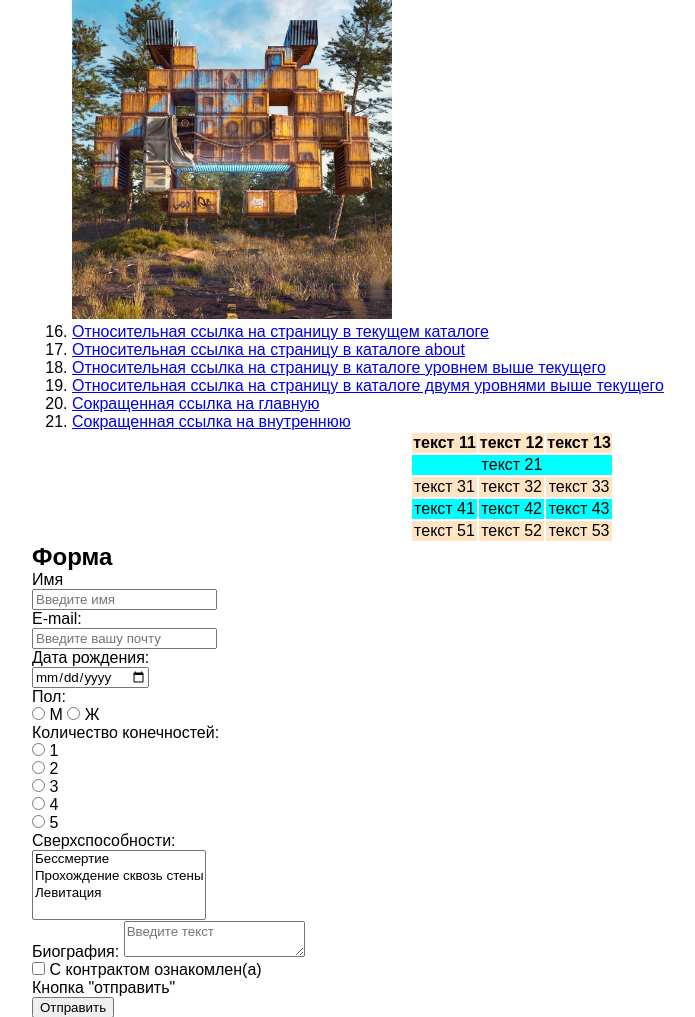
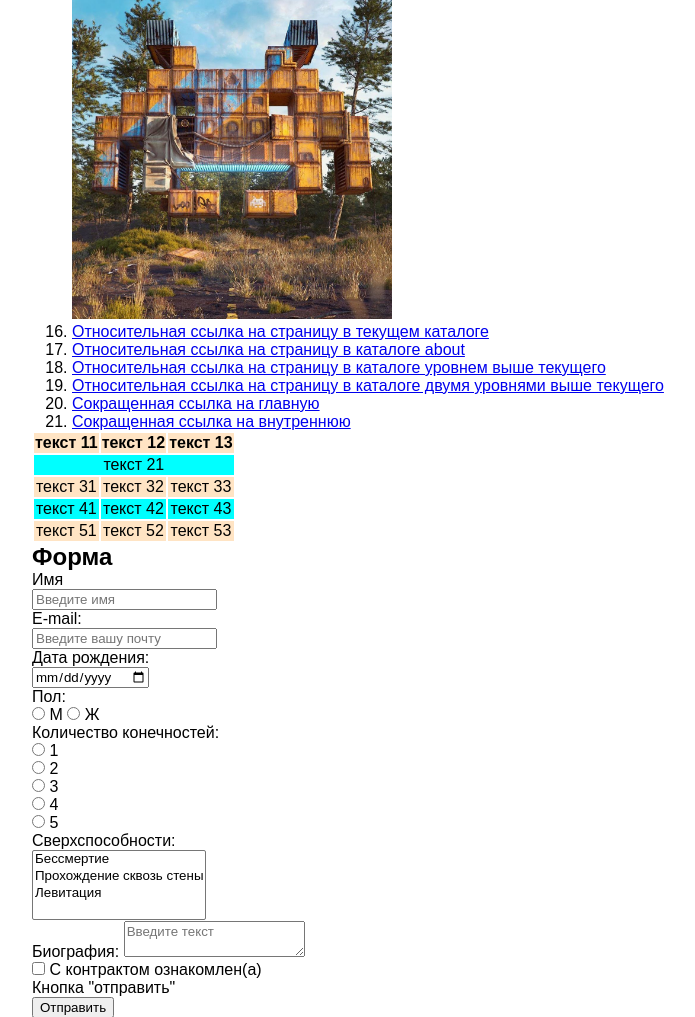
Before and after one commit to Verner-Ad/Verner-Ad.github.io, a PHP site: page /2/index.html in a window 1280 px wide. Shown: the part 819-1836 px from the top of the page, without its empty margins (128-823 px from the left). Run offline with PHP 8.4, Linux system fonts and the light colour scheme.

Commit message:
Update style.css

```diff
--- a/web/2/style.css
+++ b/web/2/style.css
@@ -16,8 +16,6 @@ td#cosp {
 }
 table {
   border: 2px;
-  margin-left: auto;
-  margin-right: auto;
 }
 div#st {
   margin: 0 auto;
```
